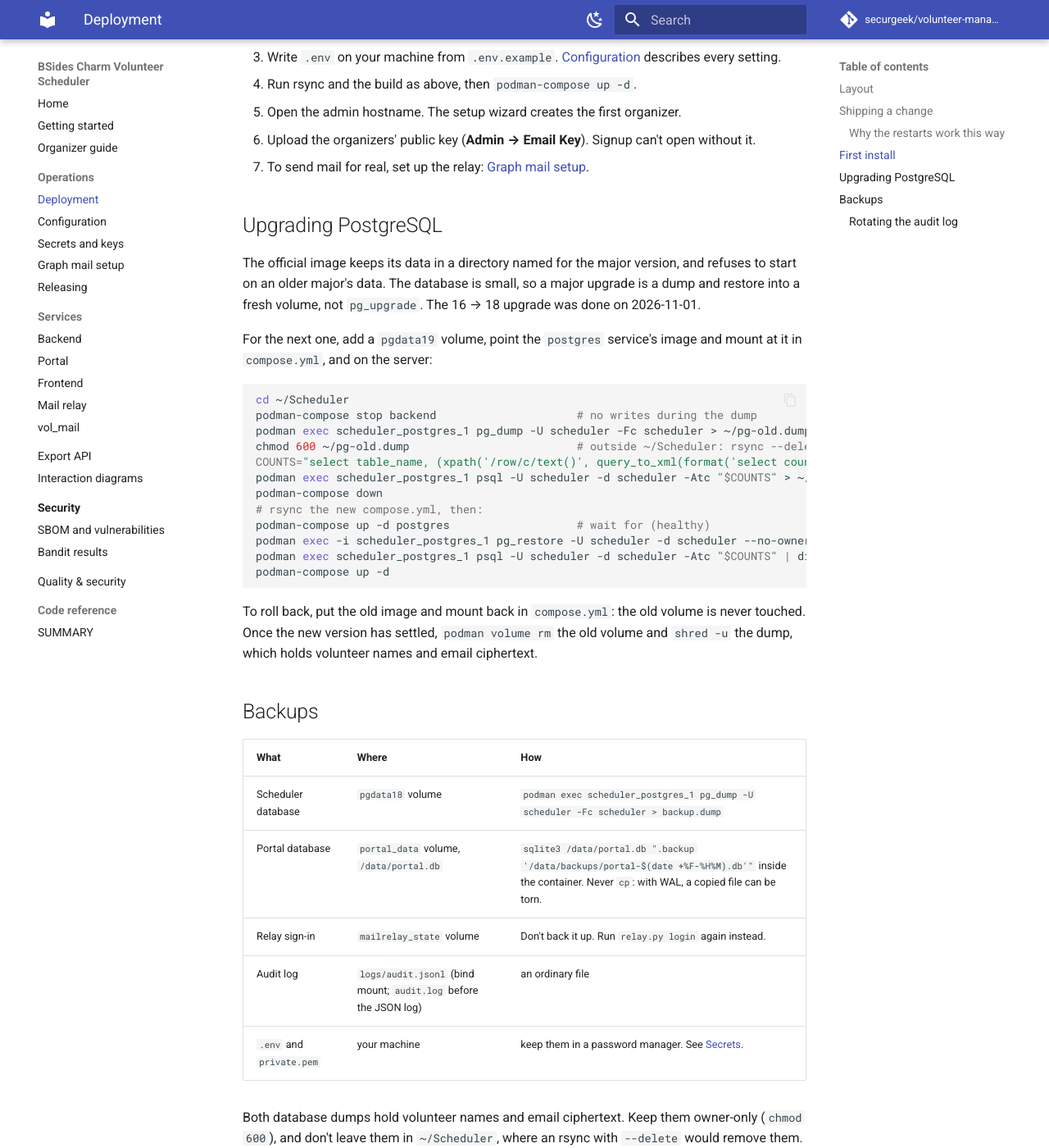
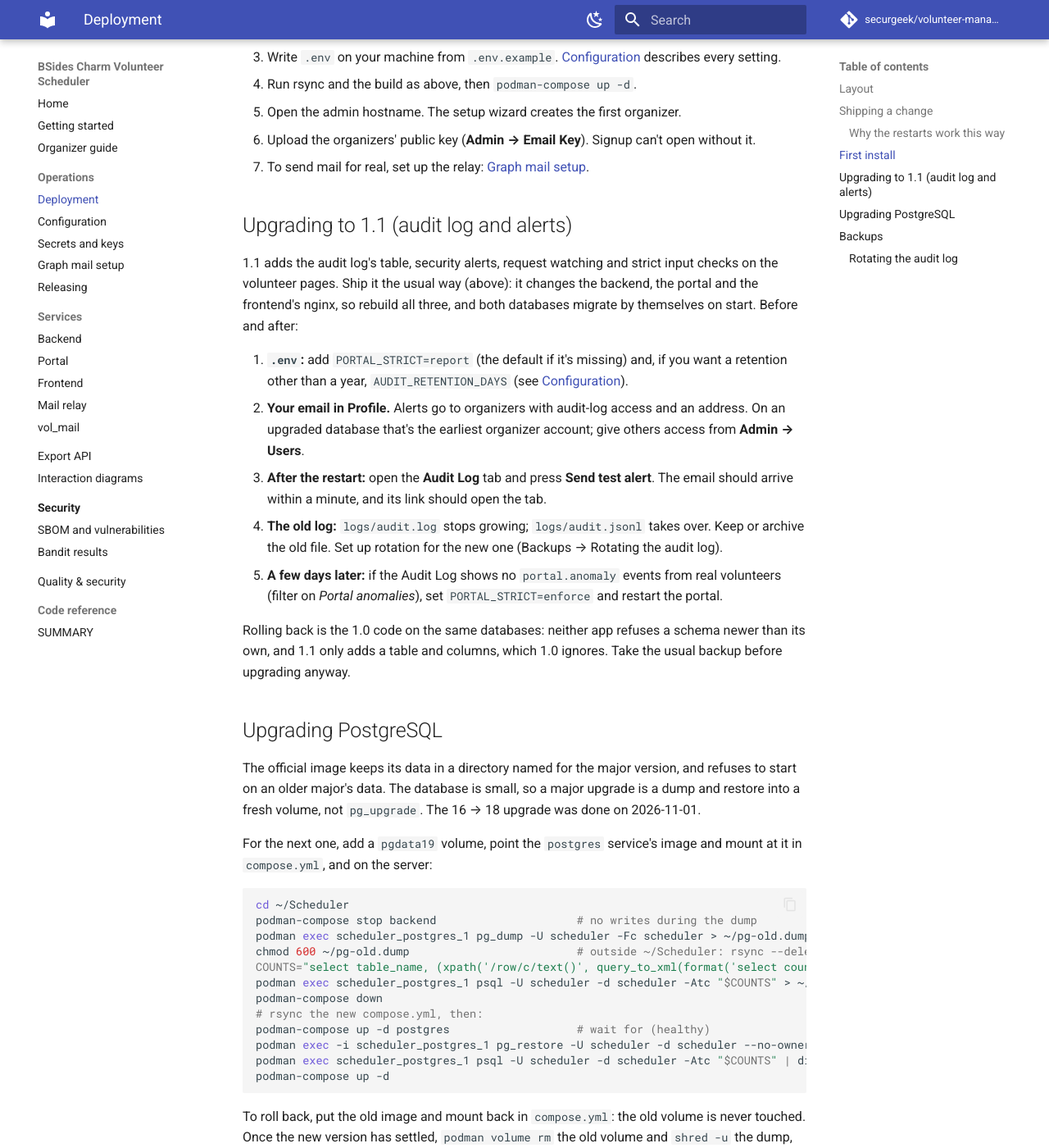
Before and after one commit to securgeek/volunteer-manager, an MkDocs documentation site: the page built from docs/operations/deployment.md, in a window 1280 px wide and 1400 px high, scrolled down 2281 px. Shown: the whole window at 82% size. Built offline with MkDocs 1.6.1 and Material for MkDocs 9.7.7, drawn with Linux system fonts in a browser that asks for light colours; comment, search, counter and statistics services are not loaded; the version menu is left out.

Commit message:
Update documentation

```diff
--- a/docs/operations/deployment.md
+++ b/docs/operations/deployment.md
@@ -104,6 +104,30 @@ each container to podman's 10-second kill.
 6. Upload the organizers' public key (**Admin → Email Key**). Signup can't open without it.
 7. To send mail for real, set up the relay: [Graph mail setup](graph-mail-setup.md).
 
+## Upgrading to 1.1 (audit log and alerts)
+
+1.1 adds the audit log's table, security alerts, request watching and strict input checks on
+the volunteer pages. Ship it the usual way (above): it changes the backend, the portal and
+the frontend's nginx, so rebuild all three, and both databases migrate by themselves on
+start. Before and after:
+
+1. **`.env`:** add `PORTAL_STRICT=report` (the default if it's missing) and, if you want a
+   retention other than a year, `AUDIT_RETENTION_DAYS` (see [Configuration](configuration.md)).
+2. **Your email in Profile.** Alerts go to organizers with audit-log access and an address.
+   On an upgraded database that's the earliest organizer account; give others access from
+   **Admin → Users**.
+3. **After the restart:** open the **Audit Log** tab and press **Send test alert**. The
+   email should arrive within a minute, and its link should open the tab.
+4. **The old log:** `logs/audit.log` stops growing; `logs/audit.jsonl` takes over. Keep or
+   archive the old file. Set up rotation for the new one (Backups → Rotating the audit log).
+5. **A few days later:** if the Audit Log shows no `portal.anomaly` events from real
+   volunteers (filter on *Portal anomalies*), set `PORTAL_STRICT=enforce` and restart the
+   portal.
+
+Rolling back is the 1.0 code on the same databases: neither app refuses a schema newer than
+its own, and 1.1 only adds a table and columns, which 1.0 ignores. Take the usual backup
+before upgrading anyway.
+
 ## Upgrading PostgreSQL
 
 The official image keeps its data in a directory named for the major version, and refuses
```
Also changed, not shown: README.md (+4 -0 lines), docs/architecture/interactions.md (+54 -2 lines), docs/development/quality-and-security.md (+7 -2 lines), docs/services/backend.md (+1 -1 lines), 1 other file.
